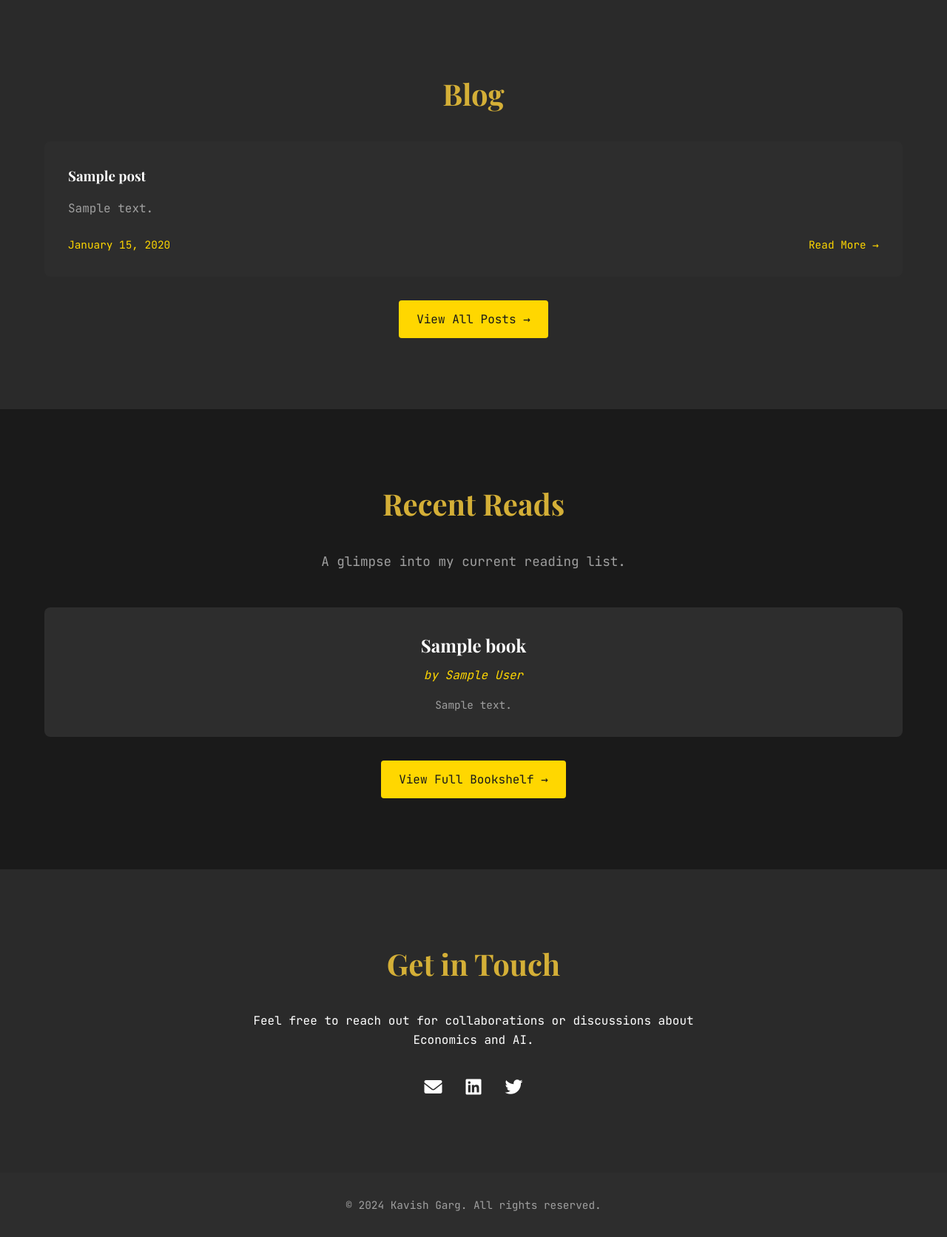
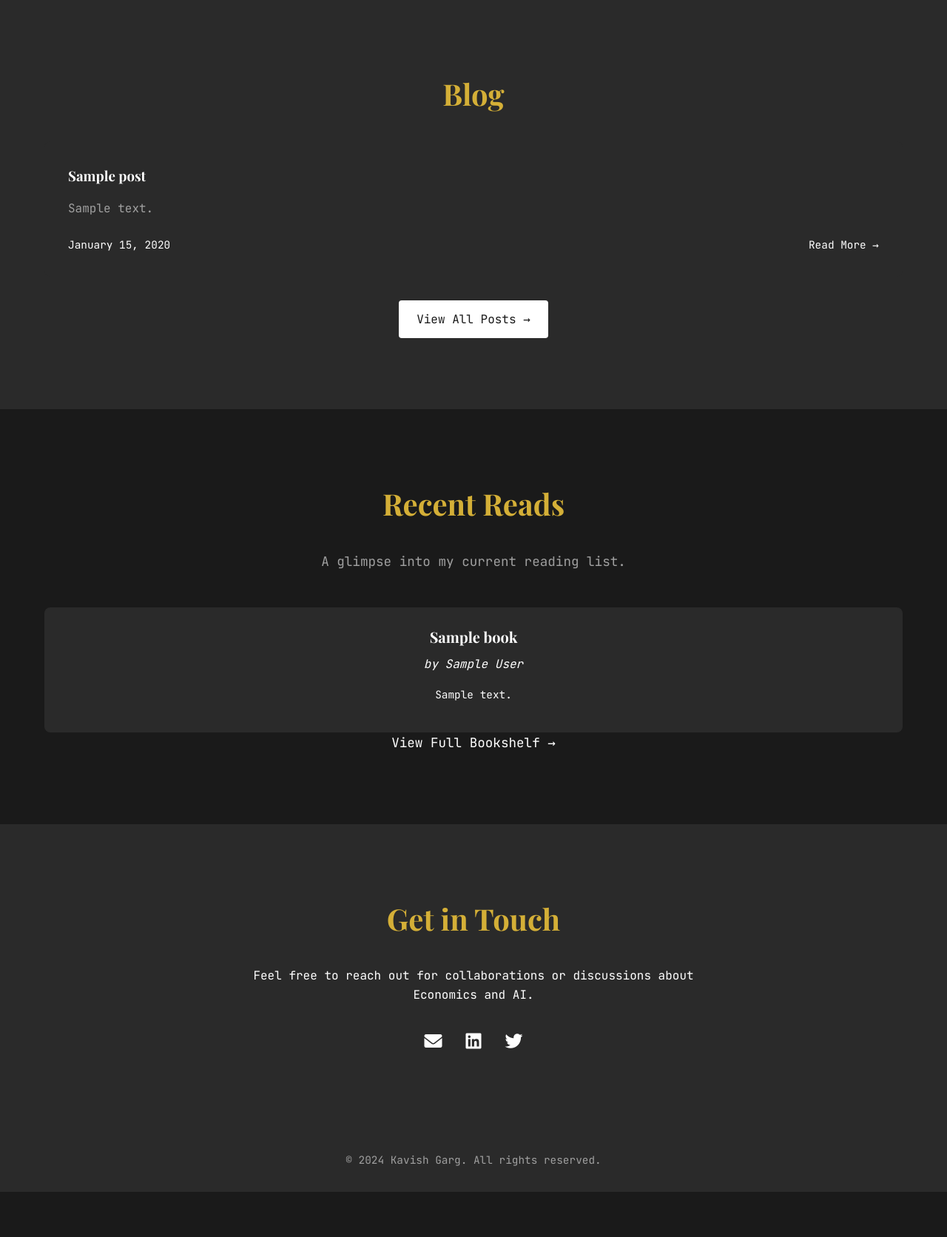
Before and after one commit to thatkavish/personal-website, a Python web app: template templates/index.html in a window 1280 px wide. Shown: the part 1450-3122 px from the top of the page at 74% size. After the commit the page ends 3061 px from the top, so only its background shows below. Run offline with Jinja, Linux system fonts and the light colour scheme; the template is opened without the code that fills it: most values are stand-ins (such as "Sample title", 1, 10 or a date in 2020).

Commit message:
Update UI: remove LinkedIn, refine bookshelf, change gold to white

```diff
--- a/templates/base.html
+++ b/templates/base.html
@@ -13,9 +13,10 @@
             --bg-color: #1a1a1a;
             --text-color: #ffffff;
             --text-secondary: #a0a0a0;
-            --primary-color: #ffd700;
-            --primary-color-dark: #ccac00;
-            --card-bg: #2d2d2d;
+            --primary-color: #ffffff;
+            --primary-color-dark: #e6e6e6;
+            --card-bg: #2a2a2a;
+            --background-secondary: #2a2a2a;
         }
 
         body {
@@ -92,7 +93,7 @@
             display: inline-block;
             padding: 0.75rem 1.5rem;
             background-color: var(--primary-color);
-            color: white;
+            color: black;
             text-decoration: none;
             border-radius: 4px;
             transition: all 0.3s ease;
--- a/templates/index.html
+++ b/templates/index.html
@@ -246,60 +246,68 @@
     }
 
     .books-preview {
-        text-align: center;
-        margin-bottom: 2rem;
+        display: grid;
+        grid-template-columns: repeat(auto-fit, minmax(250px, 1fr));
+        gap: 2rem;
+        margin-top: 2rem;
+    }
+
+    .book-card {
+        background: var(--background-secondary);
+        border-radius: 8px;
+        padding: 1.5rem;
+        height: 100%;
+        display: flex;
+        flex-direction: column;
+        transition: transform 0.2s ease;
+    }
+
+    .book-card:hover {
+        transform: translateY(-5px);
+    }
+
+    .book-content {
+        flex: 1;
+        display: flex;
+        flex-direction: column;
+    }
+
+    .book-title {
+        color: var(--text-color);
+        font-size: 1.25rem;
+        margin-bottom: 0.5rem;
+        font-family: 'Playfair Display', serif;
+    }
+
+    .book-author {
+        color: var(--text-color);
+        font-size: 1rem;
+        margin-bottom: 1rem;
+        font-style: italic;
+    }
+
+    .book-notes {
+        color: var(--text-color);
+        font-size: 0.9rem;
+        line-height: 1.6;
+        margin-bottom: 1rem;
     }
 
     .view-bookshelf-container {
+        text-align: center;
         margin-top: 2rem;
-    }
-
-    .view-bookshelf-wrapper {
-        text-align: center;
-        width: 100%;
     }
 
     .view-bookshelf {
         display: inline-block;
-        padding: 0.8rem 1.5rem;
-        background-color: var(--primary-color);
-        color: var(--bg-color);
+        color: var(--text-color);
         text-decoration: none;
-        border-radius: 4px;
-        transition: background-color 0.3s ease;
+        font-size: 1.1rem;
+        transition: color 0.2s ease;
     }
 
     .view-bookshelf:hover {
-        background-color: var(--primary-color-dark);
-    }
-
-    .book-card {
-        background: var(--card-bg);
-        padding: 2rem;
-        border-radius: 8px;
-        transition: all 0.3s ease;
-    }
-
-    .book-card:hover {
-        transform: translateY(-5px);
-        box-shadow: 0 10px 20px rgba(0, 0, 0, 0.2);
-    }
-
-    .book-title {
-        font-size: 1.5rem;
-        margin-bottom: 0.5rem;
         color: var(--text-color);
-    }
-
-    .book-author {
-        color: var(--primary-color);
-        font-style: italic;
-        margin-bottom: 1rem;
-    }
-
-    .book-notes {
-        color: var(--text-secondary);
-        line-height: 1.6;
     }
 
     .section-description {
```
Also changed, not shown: templates/blog_post.html (+1 -6 lines).
